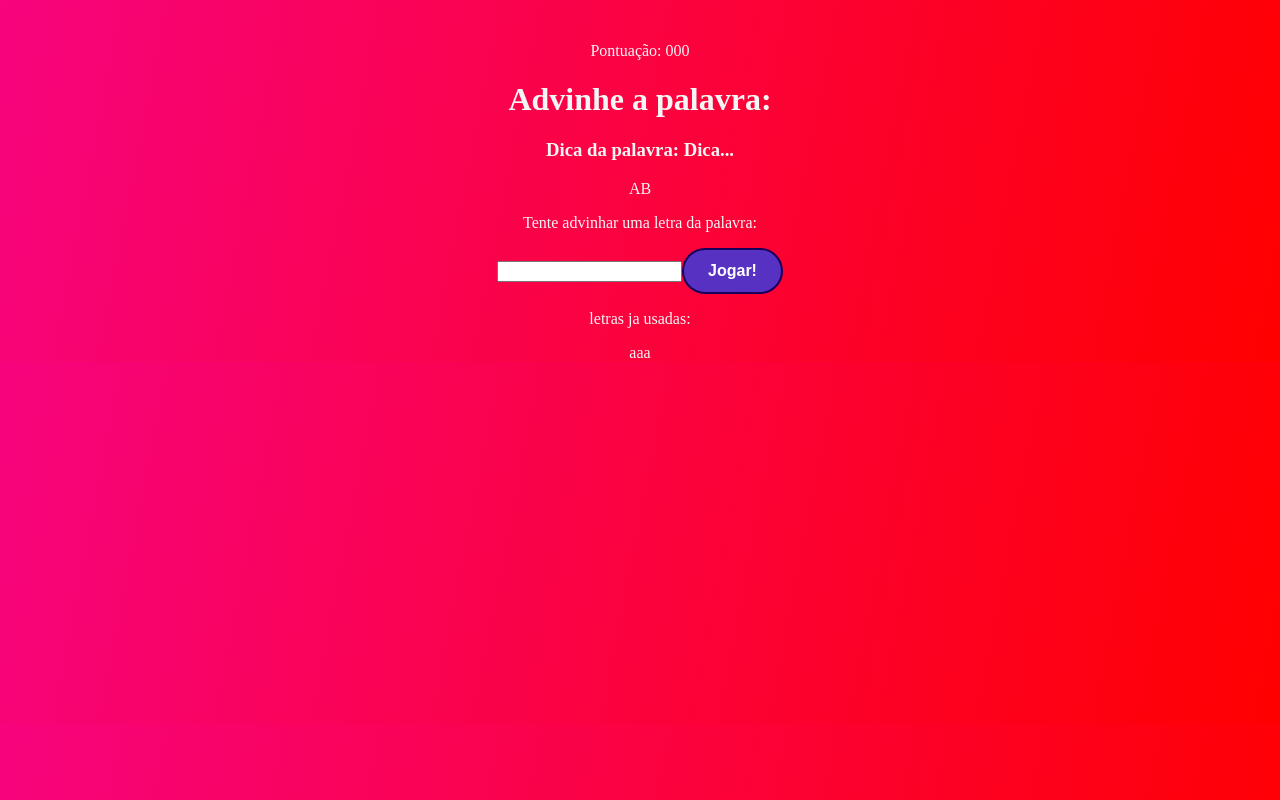
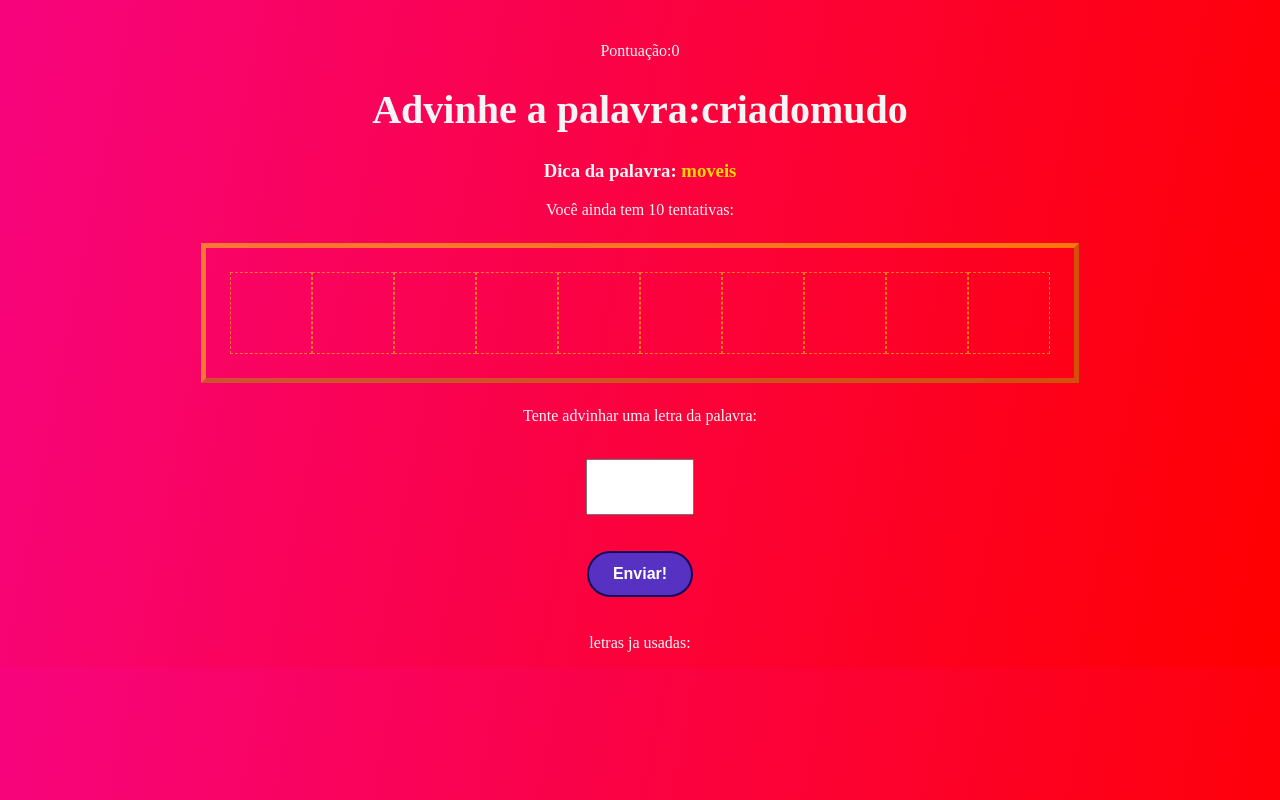
Before and after one commit to wmaiven/secretword, a React (Vite) app in the folder ReactSecretWord/: page / in a window 1280 px wide. Both pictures are taken after a click on the button "Começar o jogo". Built offline with nearby package versions, Linux system fonts and the light colour scheme; a web font is replaced by a local one.

Commit message:
aplicando os states no front

```diff
--- a/ReactSecretWord/src/App.jsx
+++ b/ReactSecretWord/src/App.jsx
@@ -24,8 +24,11 @@ function App() {
   const [words] = useState(wordlist);
   const [pickedWord, setpickedWord] = useState("");
   const [pickedCategory, setpicCategory] = useState("");
-  const [pickedLetters, setpicLetters] = useState("");
-
+  const [letters, setLetters] = useState([]);
+  const [guessedLetter, setGuessedLetter] = useState([]);
+  const [wrongLetters, setWrongLetter] = useState ([]);
+  const [guesses, setGuesses] = useState(10);
+  const [score, setScore] = useState(0);
 
   //funções
   const PickCategoryandWord = () => {
@@ -46,7 +49,7 @@ function App() {
     //setando os estados
     setpickedWord(Word);
     setpicCategory(Category);
-    setpicLetters(Letters);
+    setLetters(Letters);
     setGameStage(stages[1].name);
   }
   const endGame = () => {
@@ -60,7 +63,14 @@ function App() {
     <>
       <div className='App'>
         {gameStage === 'start' && <StartScreen startGame={startGame}/>}
-        {gameStage === 'game' && <StartGame End = {endGame}/>}
+        {gameStage === 'game' && <StartGame End = {endGame}
+        pickedWord = {pickedWord}
+        pickedCategory = {pickedCategory}
+        letters = {letters}
+        guessedLetter = {guessedLetter}
+        wrongLetters = {wrongLetters}
+        guesses = {guesses}
+        score = {score}/>}
         {gameStage === 'end' && <GameOver Retry = {RetryGame}/>}
       </div>
     </>
--- a/ReactSecretWord/src/components/StartGame.css
+++ b/ReactSecretWord/src/components/StartGame.css
@@ -0,0 +1,31 @@
+.game h1 {
+    font-size: 2.5em;
+}
+.tip span {
+    color: #ffd900;
+}
+.WordContainer {
+    margin: 1.5em;
+    padding: 1.5em;
+    border: 5px outset #ffee007e;
+    display: flex;
+}
+.Letter, .BlankSquare {
+    font-size: 60px;
+    line-height: 1.3;
+    border:1px dashed  #ffee007e;
+    height: 80px;
+    width: 80px;
+    text-transform: lowercase;
+    color : #f2ff40;
+}
+.LetterContainer {
+    margin-bottom: 1.2em;
+
+}
+.LetterContainer input{
+    height: 50px;
+    width: 100px;
+    font-size: 4em;
+    text-align: center;
+}
--- a/ReactSecretWord/src/components/StartGame.jsx
+++ b/ReactSecretWord/src/components/StartGame.jsx
@@ -1,31 +1,43 @@
 import './StartGame.css';
 
-const StartGame = ({End}) => {
+const StartGame = ({End,pickedWord,pickedCategory,letters,guessedLetter,wrongLetters,guesses,score}) => {
   return (
     <div className="game">
       <p className="points">
-        <span>Pontuação: 000 </span>
+        <span>Pontuação:{score} </span>
       </p>
-      <h1>Advinhe a palavra:</h1>
+      <h1>Advinhe a palavra:{pickedWord}</h1>
       <h3 className="tip">
-        Dica da palavra: <span>Dica...</span>
+        Dica da palavra: <span>{pickedCategory}</span>
       </h3>
+      <span>Você ainda tem {guesses} tentativas:</span>
       <div className="WordContainer">
-        <span className="Letter">A</span>
-        <span className="BlankSquare">B</span>
+        {letters.map((letter,i) => (
+            guessedLetter.includes(letter) ? (
+                <span key = {i} className='Letter'>{letter}</span>
+            ) : (
+               <span key = {i} className='BlankSquare'> </span>
+            )
+        ))}
       </div>
       <div className="LetterContainer">
         <p>Tente advinhar uma letra da palavra:</p>
         <form>
+          <br/>
           <input type="text" name='letter' maxLength="1" required/>
-          <button>Jogar!</button>
+          <br/>
+          <br/>
+          <br/>
+          <button>Enviar!</button>
+          <br/>
+          <br/>
         </form>
       </div>
       <div className="WrongLetterContainer">
         <p>letras ja usadas:</p>
-        <span>a</span>
-        <span>a</span>
-        <span>a</span>
+        {wrongLetters.map((letter, i) => (
+          <span key={i}>{letter}, </span>
+        ) )}
       </div>
     </div>
   )
```
